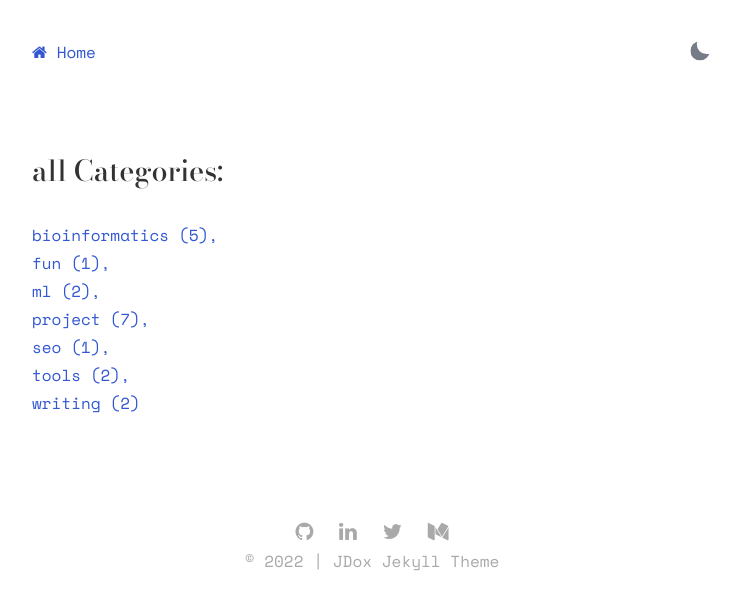
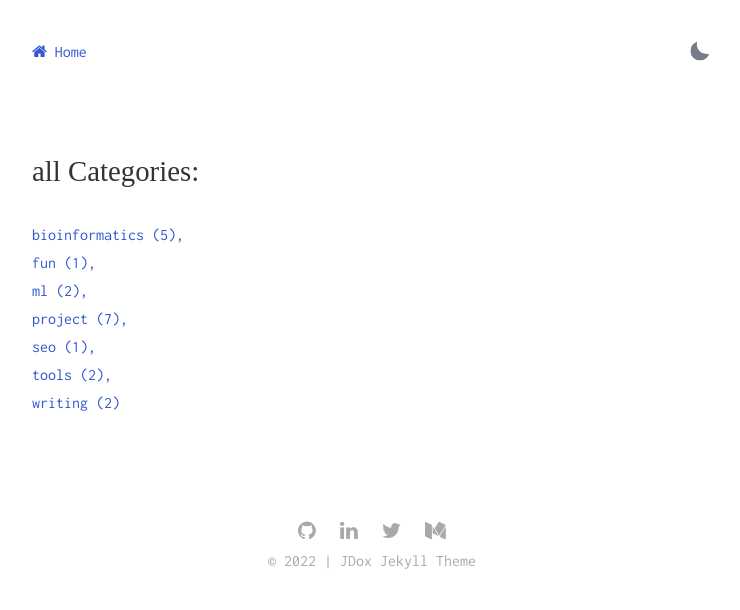
Before and after one commit to MurtoHilali/murtohilali.github.io, a Jekyll site: the page built from tag/index.html, in a window 1280 px wide. Shown: the top 610 px of the page, without its empty margins (268-1008 px from the left). Built offline with Jekyll 4.4.1, drawn with Linux system fonts in a browser that asks for light colours; some web fonts are replaced.

Commit message:
Trying new fonts again

```diff
--- a/_sass/_main.scss
+++ b/_sass/_main.scss
@@ -1,5 +1,5 @@
 @import url('https://fonts.googleapis.com/css2?family=Gabarito:wght@400..900&display=swap');
-@import url('https://fonts.googleapis.com/css2?family=Bodoni+Moda:opsz,wght@6..96,400..900&family=Space+Mono:ital,wght@0,400;0,700;1,400&display=swap');
+@import url('https://fonts.googleapis.com/css2?family=Inconsolata:wght@200..900&family=Instrument+Serif:ital@0;1&display=swap');
 @font-face {
   font-family: 'HuyAnh';
   src: url('../assets/fonts/HUYANH1T.TTF') format('truetype');
@@ -47,8 +47,8 @@ html.wf-loading * {
 
 html,
 html[data-theme="light"] {
-	--text-font: 'Space Mono', monospace; /* New Body Font */
-  --header-font: 'Bodoni Moda', serif;   /* New Header Font */
+	--text-font: 'Inconsolata', monospace; /* New Body Font */
+  --header-font: 'Instrument Serif', serif;   /* New Header Font */
 	--source-code-font: Source Code Pro;
 	--very-light-text-color: rgb(222, 222, 222);
 	--light-text-color: rgb(89, 183, 255);
--- a/index.html
+++ b/index.html
@@ -2,11 +2,11 @@
 layout: default
 ---
 
-{% include prohead.html %}
+<!-- {% include prohead.html %} >-->
 
 <div class="bio-container">
     <div class="bio-image">
-        <img src="{{ site.author.avatar }}" alt="{{ site.author.name }}">
+        <img src="{{ site.url }}{{ site.baseurl }}/img/website-headshot.jpg" alt="{{ site.author.name }}">
     </div>
 
     <div class="bio-text">
```
